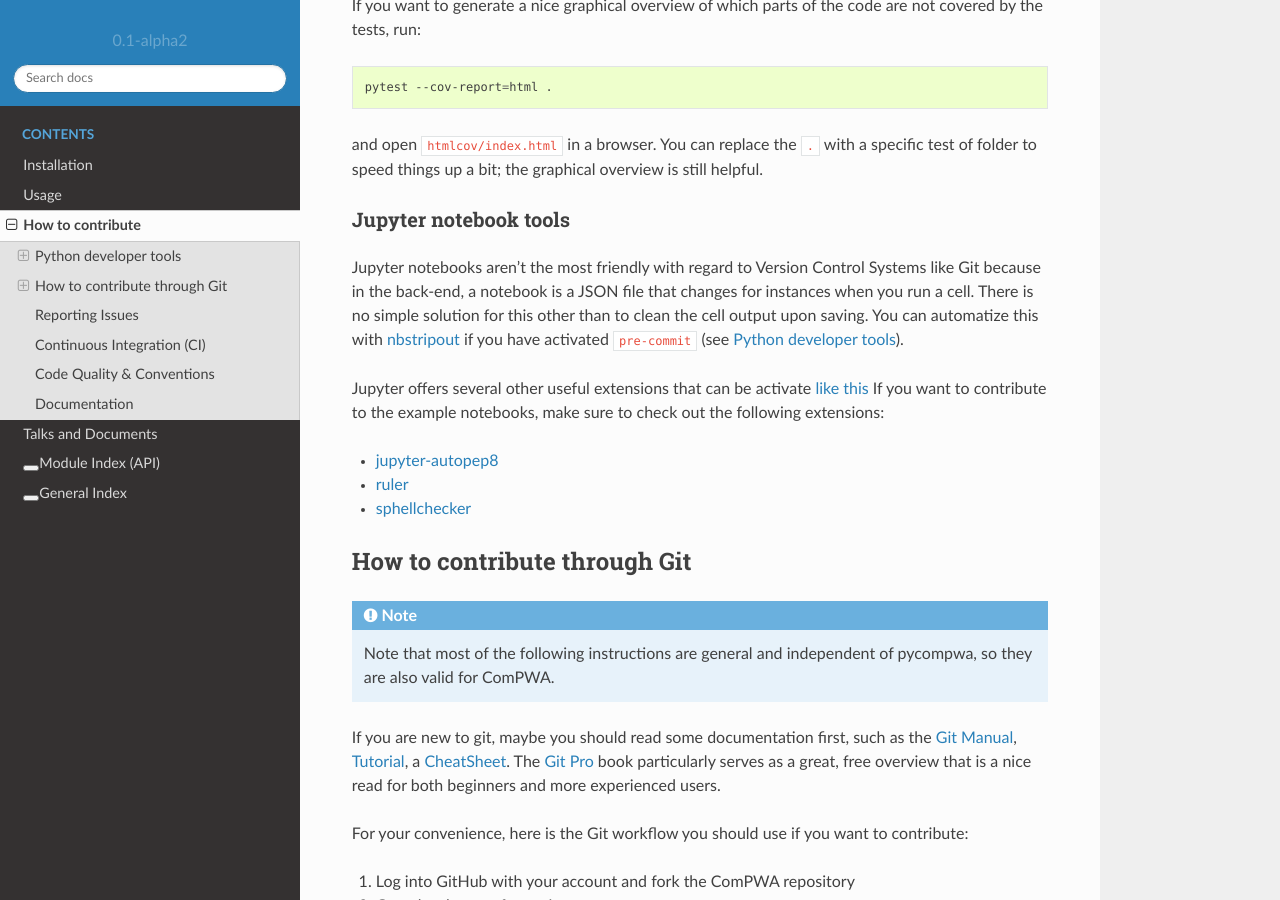
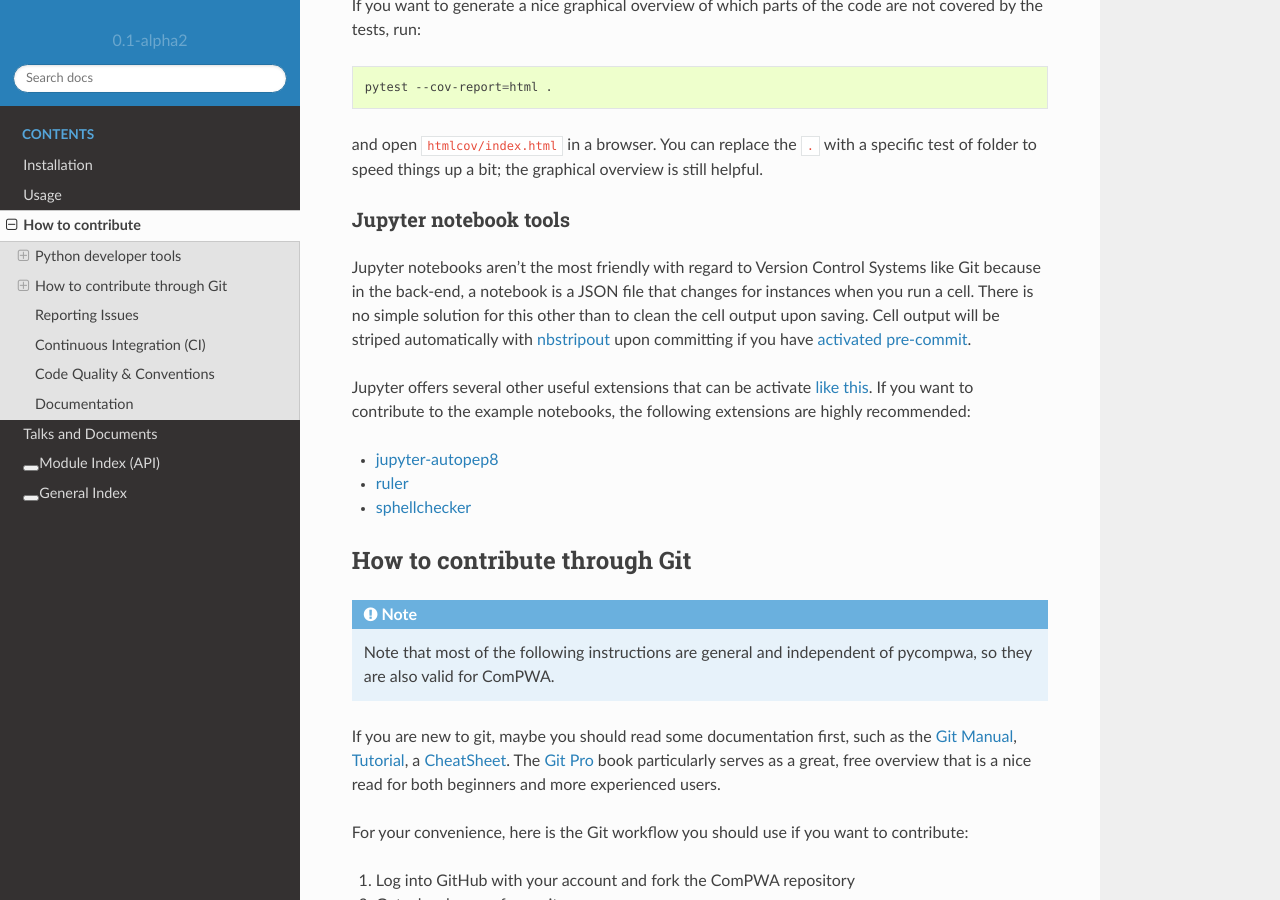
Before and after one commit to ComPWA/pycompwa, a Sphinx documentation site: the page built from doc/source/contribute.rst, in a window 1280 px wide and 900 px high, scrolled down 1145 px. Built offline with Sphinx 7.4.7 and the Read the Docs theme 2.0.0, drawn with Linux system fonts in a browser that asks for light colours; pages that are not in the unit, such as notebooks, are missing from menus; the version number is read from the project's files by our own code.

Commit message:
docs: improve jupyter notebook tools

```diff
--- a/doc/source/contribute.rst
+++ b/doc/source/contribute.rst
@@ -79,14 +79,14 @@ Jupyter notebook tools
 Jupyter notebooks aren't the most friendly with regard to Version Control
 Systems like Git because in the back-end, a notebook is a JSON file that
 changes for instances when you run a cell. There is no simple solution for this
-other than to clean the cell output upon saving. You can automatize this with
-`nbstripout <https://github.com/kynan/nbstripout>`_ if you have activated
-``pre-commit`` (see :ref:`contribute:Python developer tools`).
+other than to clean the cell output upon saving. Cell output will be striped
+automatically with `nbstripout <https://github.com/kynan/nbstripout>`_ upon
+committing if you have :ref:`activated pre-commit <contribute:pre-commit>`.
 
 Jupyter offers several other useful extensions that can be activate `like this
-<https://jupyter-contrib-nbextensions.readthedocs.io/en/latest/install.html#enabling-disabling-extensions>`_
-If you want to contribute to the example notebooks, make sure to check out the
-following extensions:
+<https://jupyter-contrib-nbextensions.readthedocs.io/en/latest/install.html#enabling-disabling-extensions>`_.
+If you want to contribute to the example notebooks, the following extensions
+are highly recommended:
 
 * `jupyter-autopep8
   <https://jupyter-contrib-nbextensions.readthedocs.io/en/latest/nbextensions/code_prettify/README_autopep8.html>`_
```
